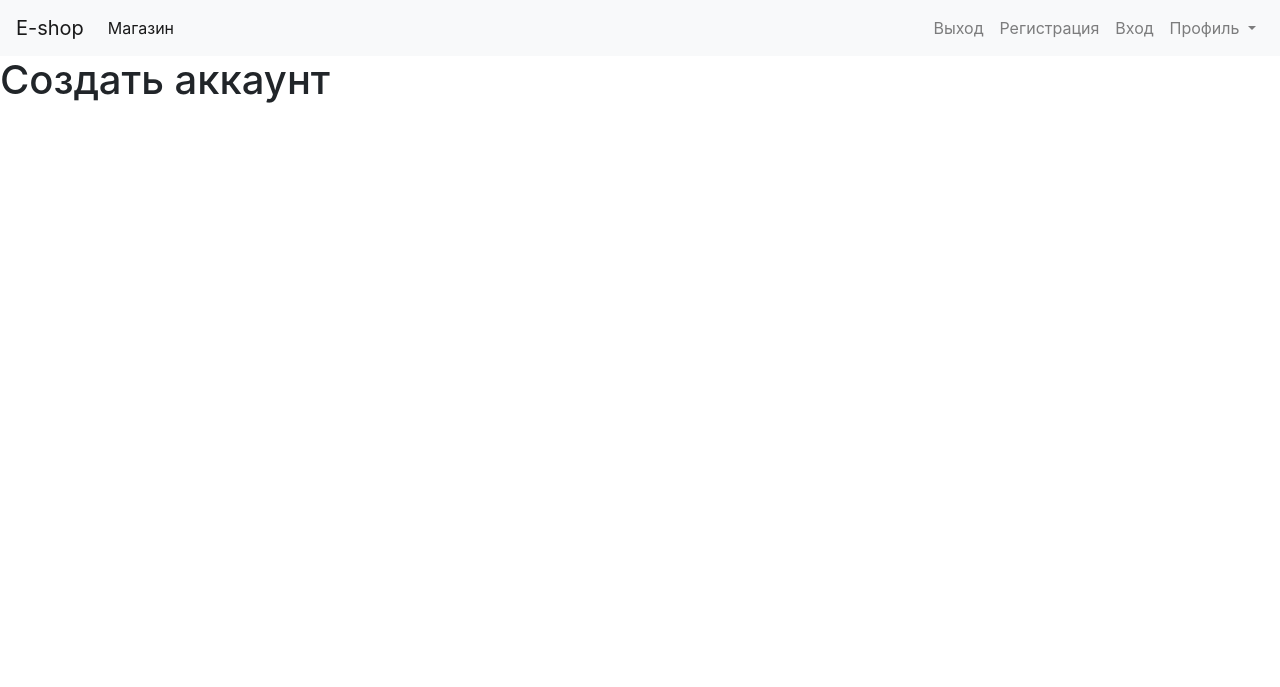
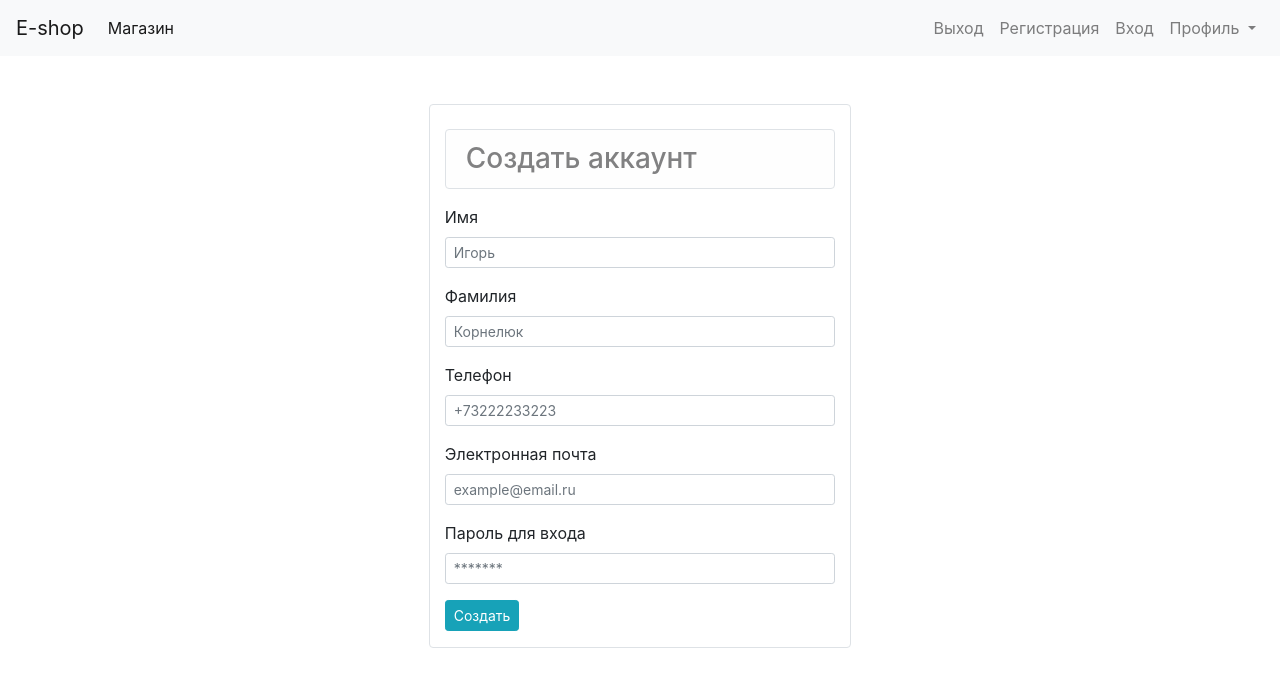
Before and after one commit to varnikgen/Eshop-indian, a Django app: page /signup in a window 1280 px wide. Shown: the top 687 px of the page. Run offline with Django 3.2, Linux system fonts and the light colour scheme; some libraries are stand-ins or nearby versions.

Commit message:
Indian Eshop - Design Signup From

```diff
--- a/store/templates/signup.html
+++ b/store/templates/signup.html
@@ -2,5 +2,46 @@
 
 
 {% block content %}
-    <h1>Создать аккаунт</h1>
+<div class="container">
+    <div class="p-4 m-4">
+        <div class="col-lg-5 mx-auto border rounded pt-4">
+            <h3 class="alert alert-light border rounded">Создать аккаунт</h3>
+            <form action="#">
+                <!-- first_name -->
+                <div class="form-group">
+                    <label for="">Имя</label>
+                    <input type="text" name="firstname" id="" class="form-control form-control-sm" placeholder="Игорь"
+                        aria-describedby="helpId">
+                </div>
+                <!-- last_name -->
+                <div class="form-group">
+                    <label for="">Фамилия</label>
+                    <input type="text" name="lastname" id="" class="form-control form-control-sm" placeholder="Корнелюк"
+                        aria-describedby="helpId">
+                </div>
+                <!-- phone -->
+                <div class="form-group">
+                    <label for="">Телефон</label>
+                    <input type="text" name="lastname" id="" class="form-control form-control-sm" placeholder="+73222233223"
+                        aria-describedby="helpId">
+                </div>
+                <!-- email -->
+                <div class="form-group">
+                    <label for="">Электронная почта</label>
+                    <input type="email" name="email" id="" class="form-control form-control-sm" placeholder="example@email.ru"
+                        aria-describedby="helpId">
+                </div>
+                <!-- password -->
+                <div class="form-group">
+                    <label for="">Пароль для входа</label>
+                    <input type="password" name="password" id="" class="form-control form-control-sm" placeholder="*******"
+                        aria-describedby="helpId">
+                </div>
+                <div class="form-group">
+                    <input class="btn btn-sm btn-info" type="submit" value="Создать">
+                </div>
+            </form>
+        </div>
+    </div>
+</div>
 {% endblock content %}
```
